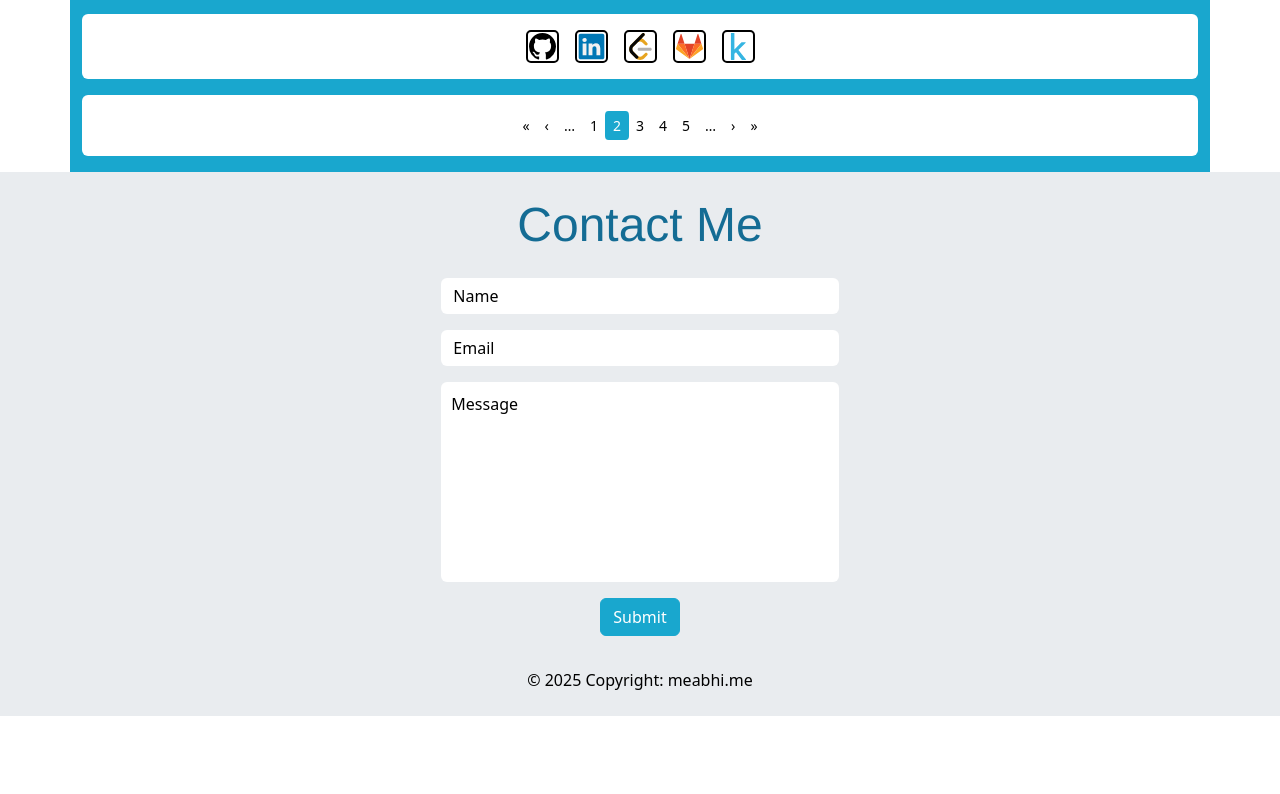
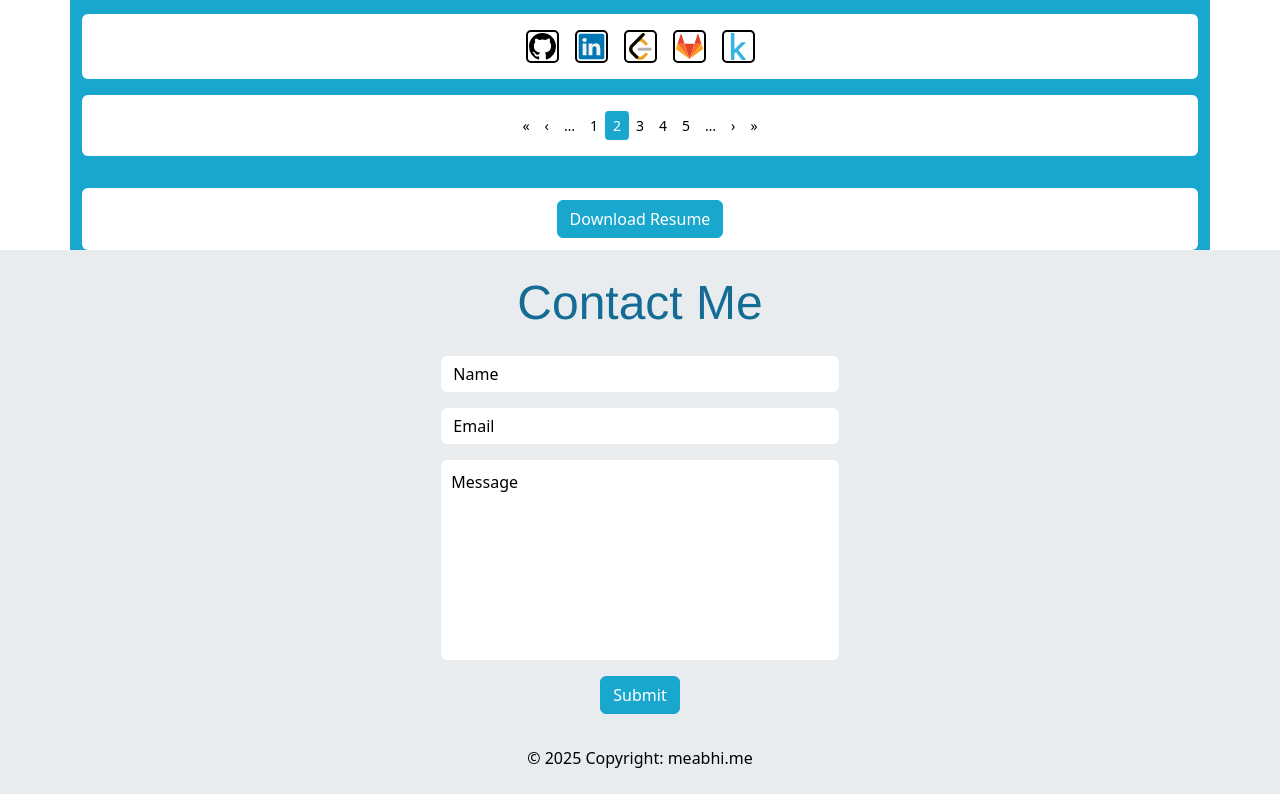
Before and after one commit to abhishekprakash256/frontend-component-kit, a React (Vite) app: page / in a window 1280 px wide. Shown: the part 7960-8754 px from the top of the page. Before the commit the page ends 8676 px from the top, so only its background shows below. Built offline with nearby package versions, Linux system fonts and the light colour scheme.

Commit message:
button bar added

```diff
--- a/src/App.tsx
+++ b/src/App.tsx
@@ -15,6 +15,7 @@ import CardLists from './components/CardLists';
 import PaginationExp from './components/PaignatationExp'
 import CardsPaignation from './components/CardsPaignation';
 import AboutPic from './components/AboutPic';
+import ButtonBar from './components/ButtonBar';
 
 // import the data
 
@@ -30,7 +31,7 @@ const experience_data1 : string = "#### **Software Developer | Pro Playgrounds**
 const experience_data2: string = "#### **Full Stack Developer | Self Employed**  \n - **Portfolio Migration:** Upgrading to React, Next.js, and NestJS (TS) for scalability & modular architecture. Integrating PostgreSQL & MongoDB for structured & unstructured data.  \n - **Refactored monolithic architecture into a hybrid microservices model, improving scalability and maintainability.**  \n - **Chat App:** Built a real-time messaging app with React, Flask, MongoDB, Redis, and WebSockets.  \n   - Implemented JWT authentication, reducing unauthorized access by 30%.  \n   - Designed a responsive and intuitive UI with Bootstrap, ensuring optimal performance and a seamless experience.  \n - **Tiny URL Generator:** Developed a URL-shortening service with React, Flask & Redis, reducing query time by 25%.  \n   - Incorporated collision avoidance and exposed a REST API for URL creation and redirection.  \n - **Portfolio Website:** Developed both front-end and back-end and deployed a personal portfolio site on AWS EC2, automated with CI/CD pipelines, NGINX, and Ansible, achieving 99.9% uptime."
 const experience_data3 : string = "#### **Software Developer and DevOps | Cognitive Geo Interpretation Inc**  \n - **Designed & implemented a GitLab CI/CD pipeline, automating AWS EC2 provisioning for a microservices architecture.**  \n - **Integrated Ansible for automated configuration management, ensuring consistency and reducing developer setup time by 55%.**  \n - **Increased test coverage from 63% to 78% by using Pytest & unit testing.** "
 const experience_data4 : string = "#### **Research Assistant | Florida State University**  \n - **Developed Federated Learning (Fed-Avg) models on MNIST dataset, achieving 94% accuracy using PyTorch.**  \n - **Built a Double Deep Q-Learning model for edge computing, optimizing task off-loading by 30%, using PyTorch.**  \n - **Developed a backend with Python Flask for efficient CRUD operations on an SQLite database, populating it with 2,000 entries and optimizing query performance by 20%.**"
-
+const resume_link : string = "/resume.pdf";
 
 const socialLinks = [
   "https://github.com/yourprofile",
@@ -290,7 +291,7 @@ function App() {
   <SpaceBlock></SpaceBlock>  { /*SpaceBlock component to create a space between the social media links and the footer */ }
 
 
-
+    <ButtonBar button_text="Download Resume" link={resume_link} />
       </CustomBody>
 
       <Footer></Footer>
--- /dev/null
+++ b/src/components/ButtonBar.tsx
@@ -0,0 +1,35 @@
+import 'bootstrap/dist/css/bootstrap.min.css';
+import "../styles/style.css"; // Custom CSS
+import { Container, Button, Col, Row} from 'react-bootstrap';
+
+
+interface ButtonBarProps {
+    button_text: string;
+    link: string;
+  }
+
+
+const ButtonBar: React.FC<ButtonBarProps> = ({ button_text , link }) => {
+
+return (
+
+<Container>
+<Row className="rounded background-color-body mt-3 p-2">
+
+<Col className="text-center">
+
+<a href={link} download>
+<Button className="button-custom-color m-1">{ button_text}</Button>
+</a>
+
+
+</Col>
+
+</Row>
+
+</Container>
+
+);
+}
+
+export default ButtonBar;
--- a/src/index.ts
+++ b/src/index.ts
@@ -12,3 +12,4 @@ export {default as SocialMediaLinks} from './components/SocialMediaLinks';
 export {default as SpaceBlock} from './components/SpaceBlock';
 export {default as CardsPaignation } from './components/CardsPaignation';
 export {default as AboutPic} from './components/AboutPic';
+export {default as ButtonBar} from './components/ButtonBar';
```
Also changed, not shown: 8 other files (tests, documents, lock files or other folders).
